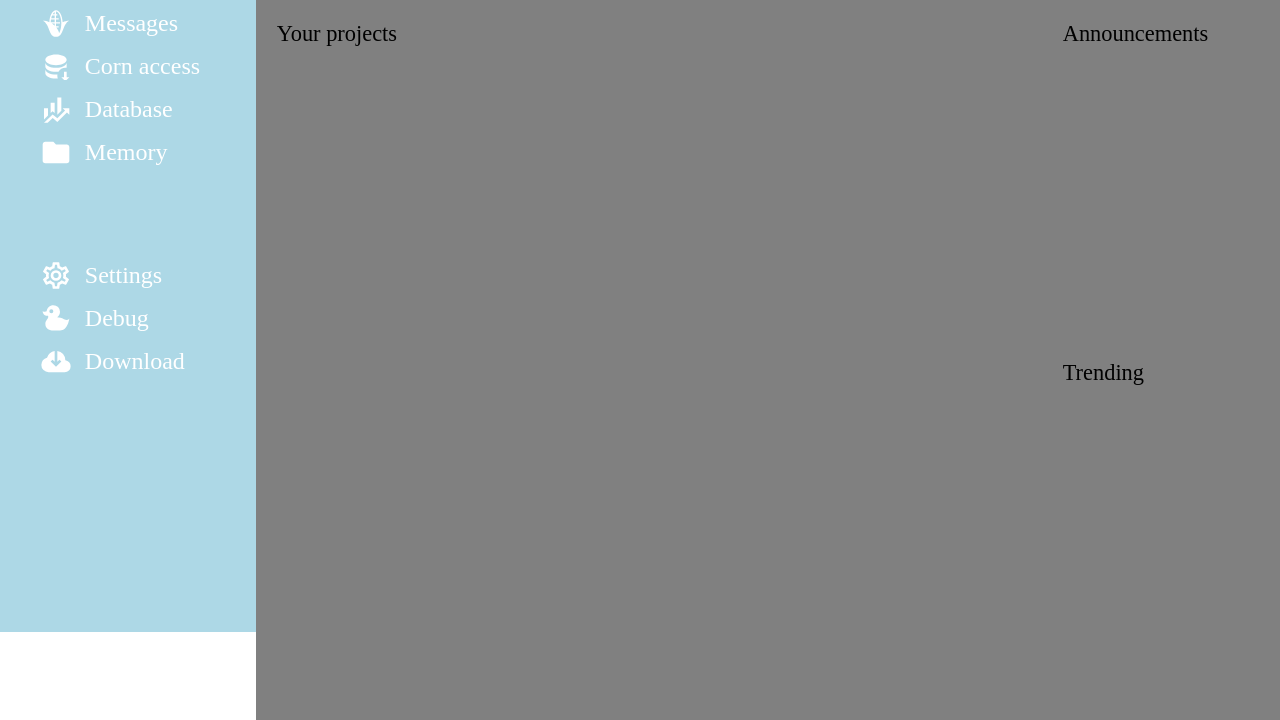
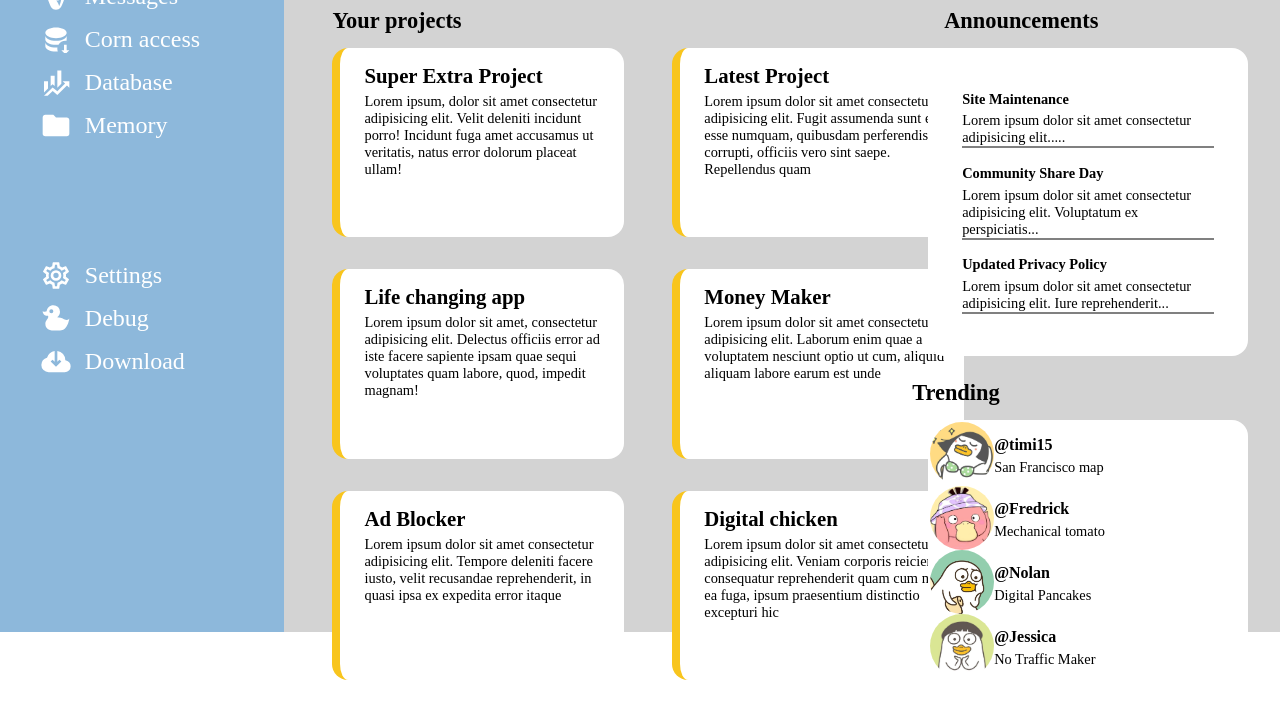
Before and after one commit to imaciej10/odin-dashboard, a plain HTML site: page index.html in a window 1280 px wide. Shown: the part 232-952 px from the top of the page. After the commit the page ends 928 px from the top, so only its background shows below. Drawn offline with Linux system fonts and the light colour scheme.

Commit message:
Design whole layout skeleton, add images

```diff
--- a/index.html
+++ b/index.html
@@ -9,8 +9,8 @@
   <body>
     <div class="header">
       <div class="search-field">
-        <div class="search-bar"></div>
-        <img class="serach-icon" src="icon/magnify.svg" alt="magnify icon" />
+        <img class="search-icon" src="icon/magnify.svg" alt="magnify icon" />
+        <input class="search-bar"></input>
       </div>
       <div class="profile">
         <img class="bell-icon" src="icon/bell-ring.svg" alt="bell icon" />
@@ -49,9 +49,80 @@
     </div>
 
     <div class="main">
-      <div class="projects"></div>
-      <div class="announcements"></div>
-      <div class="trending"></div>
+      <div class="projects">
+        <div class="card">
+            <h2>Super Extra Project
+                <p>Lorem ipsum, dolor sit amet consectetur adipisicing elit. Velit deleniti incidunt porro! Incidunt fuga amet accusamus ut veritatis, natus error dolorum placeat ullam! </p>
+            </h2>
+        </div>
+        <div class="card">
+            <h2>Latest Project
+                <p>Lorem ipsum dolor sit amet consectetur adipisicing elit. Fugit assumenda sunt eos esse numquam, quibusdam perferendis corrupti, officiis vero sint saepe. Repellendus quam </p>
+            </h2>
+        </div>
+        <div class="card">
+            <h2>Life changing app
+                <p>Lorem ipsum dolor sit amet, consectetur adipisicing elit. Delectus officiis error ad iste facere sapiente ipsam quae sequi voluptates quam labore, quod, impedit magnam! </p>
+            </h2>
+        </div>
+        <div class="card">
+            <h2>Money Maker
+                <p>Lorem ipsum dolor sit amet consectetur adipisicing elit. Laborum enim quae a voluptatem nesciunt optio ut cum, aliquid aliquam labore earum est unde</p>
+            </h2>
+        </div>
+        <div class="card">
+            <h2>Ad Blocker
+                <p>Lorem ipsum dolor sit amet consectetur adipisicing elit. Tempore deleniti facere iusto, velit recusandae reprehenderit, in quasi ipsa ex expedita error itaque </p>
+            </h2>
+        </div>
+        <div class="card">
+            <h2>Digital chicken
+                <p>Lorem ipsum dolor sit amet consectetur adipisicing elit. Veniam corporis reiciendis consequatur reprehenderit quam cum modi ea fuga, ipsum praesentium distinctio excepturi hic</p>
+            </h2>
+        </div>
+
+
+
+      </div>
+      <div class="announcements">
+        <div class="announcement-card">
+            <h3>Site Maintenance
+                <p>Lorem ipsum dolor sit amet consectetur adipisicing elit.....</p>
+            </h3>
+        </div>
+        <div class="announcement-card">
+            <h3>Community Share Day
+                <p>Lorem ipsum dolor sit amet consectetur adipisicing elit. Voluptatum ex perspiciatis... </p>
+            </h3>
+        </div>
+        <div class="announcement-card">
+            <h3> Updated Privacy Policy
+                <p>Lorem ipsum dolor sit amet consectetur adipisicing elit. Iure reprehenderit... </p>
+            </h3>
+        </div>
+      </div>
+      <div class="trending">
+        <div class="user1">
+            <img src="icon/avi1.jpg" alt="avi" class="avi">
+            <h4 class="user">@timi15</h4>
+            <p class="software">San Francisco map</p>
+        </div>
+        <div class="user2">
+            <img src="icon/avi2.jpg" alt="avi" class="avi">
+            <h4 class="user">@Fredrick</h4>
+            <p class="software">Mechanical tomato</p>
+         </div>
+         <div class="user3">
+            <img src="icon/avi3.jpg" alt="avi" class="avi">
+            <h4 class="user">@Nolan</h4>
+            <p class="software">Digital Pancakes</p>
+            </div>
+        <div class="user4">
+            <img src="icon/avi4.jpg" alt="avi" class="avi">
+            <h4 class="user">@Jessica</h4>
+            <p class="software">No Traffic Maker</p>
+        </div>
+      </div>
       <div class="projects-title">Your projects</div>
       <div class="trending-title">Trending</div>
       <div class="announcements-title">Announcements</div>
--- a/style.css
+++ b/style.css
@@ -6,35 +6,165 @@
 :root {
   font-size: 16px;
   box-sizing: border-box;
+  --sidebar-color: rgb(141, 184, 219);
+  --cards-color: white;
+  --background-color: lightgray;
+  --header--background: white;
 }
 
 body {
   display: grid;
-  grid-template: 1fr 5fr / 1fr 4fr;
+  grid-template: 1fr 5fr / 2fr 7fr;
   height: 100vh;
 }
 
 .main {
-  background-color: gray;
+  background-color: var(--background-color);
   grid-area: 2 / 2 / 3 / 3;
   padding: 1rem;
   display: grid;
-  grid-template: 5vh 1fr 5vh 1fr / 1fr 1fr 0.5fr;
-  padding: 1.3rem;
+  grid-template: 5vh 1fr 5vh 1fr / 1fr 1fr 0.7fr;
+  height: 80vh;
 }
 
+.projects {
+  display: grid;
+  grid-template: repeat(3, 1fr) / repeat(2, 1fr);
+  gap: 3rem;
+  grid-area: 2 / 1 / 5 / 3;
+  padding: 2rem;
+}
+
+.card {
+  width: minmax(1fr, 120px);
+  height: 100%;
+  text-align: center;
+  background-color: var;
+  border-radius: 1rem;
+  padding: 0.5rem;
+  border-left: rgb(248, 197, 29) 0.5rem solid;
+}
+
+h2 {
+  font-size: 1.3rem;
+  text-align: left;
+  margin-top: 0.5rem;
+  margin-left: 1rem;
+}
+
+.main {
+  background-color: var(--background-color);
+  grid-area: 2 / 2 / 3 / 3;
+  padding: 1rem;
+  display: grid;
+  grid-template: 5vh 1fr 5vh 1fr / 1fr 1fr 0.7fr;
+  height: 80vh;
+}
+
+.projects {
+  display: grid;
+  grid-template: repeat(3, 1fr) / repeat(2, 1fr);
+  gap: 3rem;
+  grid-area: 2 / 1 / 5 / 3;
+  padding: 2rem;
+}
+
+.card {
+  width: minmax(1fr, 120px);
+  height: 100%;
+  text-align: center;
+  background-color: var(--cards-color);
+  border-radius: 1rem;
+  padding: 0.5rem;
+  border-left: rgb(248, 197, 29) 0.5rem solid;
+}
+
+h2 {
+  font-size: 1.3rem;
+  text-align: left;
+  margin-top: 0.5rem;
+  margin-left: 1rem;
+}
+p {
+  font-size: 0.9rem;
+  margin-top: 0.3rem;
+  width: 35ch;
+  font-weight: 400;
+}
+
+.trending {
+  display: grid;
+  grid-template-rows: repeat(4, 1fr);
+  gap: 0;
+  grid-area: 4 /3 / 5/ 4;
+  background-color: var(--cards-color);
+  margin: 0.5rem 1rem 1rem 1rem;
+  border: 2px white solid;
+  border-radius: 1rem;
+}
+
+.trending div[class^="user"] {
+  display: grid;
+  grid-template: 1fr 1fr / 1fr 3fr;
+  align-items: center;
+}
+
+.trending div[class^="user"] img.avi {
+  grid-area: 1 / 1 / 3 / 2;
+}
+
+.trending div h4.user {
+  grid-area: 1 / 2 / 2 / 3;
+  align-self: end;
+}
+
+p.software {
+  grid-area: 2 / 2 / 3 / 3;
+  align-self: start;
+}
+
+img.avi {
+  width: 100%;
+  height: 100%;
+  border-radius: 50%;
+  justify-self: stretch;
+  margin: 0;
+}
+
+.announcements {
+  grid-area: 2/ 2 / 3 / 4;
+  display: grid;
+  grid-template-rows: repeat(3, 1fr);
+  gap: 0.5rem;
+  background-color: var(--cards-color);
+  padding: 2rem;
+  align-items: center;
+  margin: 2rem 1rem 1rem 1rem;
+  border: 2px white solid;
+  border-radius: 1rem;
+}
+
+.announcement-card {
+  border-bottom: 2px gray solid;
+}
+
+h3 {
+  font-size: 0.9rem;
+}
 .header {
   /* background: linear-gradient(to right, lightblue, red);
   background-size: 150%; */
-  background-color: whitesmoke;
+  background-color: var(--header--background);
   grid-area: 1 / 2 / 2 / 3;
-  grid-template: 1fr 1.5fr / repeat(20, 1fr);
+  grid-template: 2vh 4vh 6vh 4vh 2vh / repeat(20, 1fr);
   display: grid;
+  height: 20vh;
   padding: 1rem;
+  align-content: center;
 }
 
 .sidebar {
-  background-color: lightblue;
+  background-color: var(--sidebar-color);
   grid-area: 1 / 1 / 3 / 2;
   padding: 2rem;
   display: grid;
@@ -42,7 +172,7 @@ body {
   grid-template-rows: 1fr 6fr 3fr 20vh;
   grid-row-gap: 3vh;
   font-size: 1.5rem;
-  color: white;
+  color: var(--header--background);
 }
 
 ul {
@@ -54,29 +184,23 @@ ul li {
   margin: 1rem 1rem 1rem 0.5rem;
 }
 
-.search-field {
-  grid-area: 1 / 1 / 2 / 14;
-}
-
 .profile {
-  grid-area: 1 / 15 / 2 / 21;
+  grid-area: 1 / 15 / 3 / 21;
   display: grid;
   grid-template-columns: 1fr 2fr 4fr;
-  align-content: stretch;
+  align-items: center;
   gap: 1.5rem;
-  align-items: center;
 }
 
 .greeting {
-  grid-area: 2 / 1 / 3 / 7;
+  grid-area: 4 / 1 / 5 / 7;
   display: grid;
   grid-template: repeat(2, 1fr) / 1fr 1fr 2fr;
   gap: 1rem;
 }
 
 .buttons {
-  grid-area: 2 / 15 / 3 / 21;
-  align-self: center;
+  grid-area: 4 / 14 / 5 / 21;
 }
 
 .welcome {
@@ -95,51 +219,40 @@ ul li {
 }
 
 button {
-  padding: 0.5rem 1.2rem;
-  background-color: lightblue;
+  padding: 0.5rem 1.7rem;
+  background-color: var(--sidebar-color);
   color: white;
   font-size: 1.3rem;
-  border-radius: 0.3rem;
+  border-radius: 1rem;
+  border: 0;
   margin: 0.5rem;
 }
 
 .projects-title {
   grid-area: 1 / 1 / 2 / 3;
+  padding: 2rem;
 }
 
 .announcements-title {
   grid-area: 1/3/2/4;
-}
-
-.projects {
-  grid-area: 2/1/5/3;
+  padding: 2rem;
 }
 
 .announcements {
   grid-area: 2/3/3/4;
 }
 
-.trending {
-  grid-area: 3/3/5/4;
-}
-
 .trending-title {
   grid-area: 3/3/4/4;
+  margin: 0.5rem 0;
 }
 
 div.main [class$="title"] {
   font-size: 1.4rem;
-}
-
-.projects {
-  display: grid;
+  font-weight: bold;
 }
 
 .announcements {
-  display: grid;
-}
-
-.trending {
   display: grid;
 }
 
@@ -157,11 +270,12 @@ ul li {
 }
 
 .title {
-  font-size: 2rem;
+  font-size: 2.3rem;
   font-weight: 700;
   grid-column: 2/3;
   text-align: center;
   margin: auto 0 auto 0;
+  justify-self: start;
 }
 
 .logo {
@@ -208,12 +322,14 @@ li.icon9 {
 }
 
 .search-field {
-  grid-area: 1 / 1 / 2 / 6;
+  grid-area: 1 / 1 / 2/ 10;
   display: grid;
   grid-template-columns: 1fr 6fr;
-  height: 5vh;
 }
 
+.search-bar {
+  background-color: lightgray;
+}
 .search-icon {
   grid-column: 1/2;
 }
```
Also changed, not shown: icon/avi1.jpg (added), icon/avi2.jpg (added), icon/avi3.jpg (added), icon/avi4.jpg (added).
